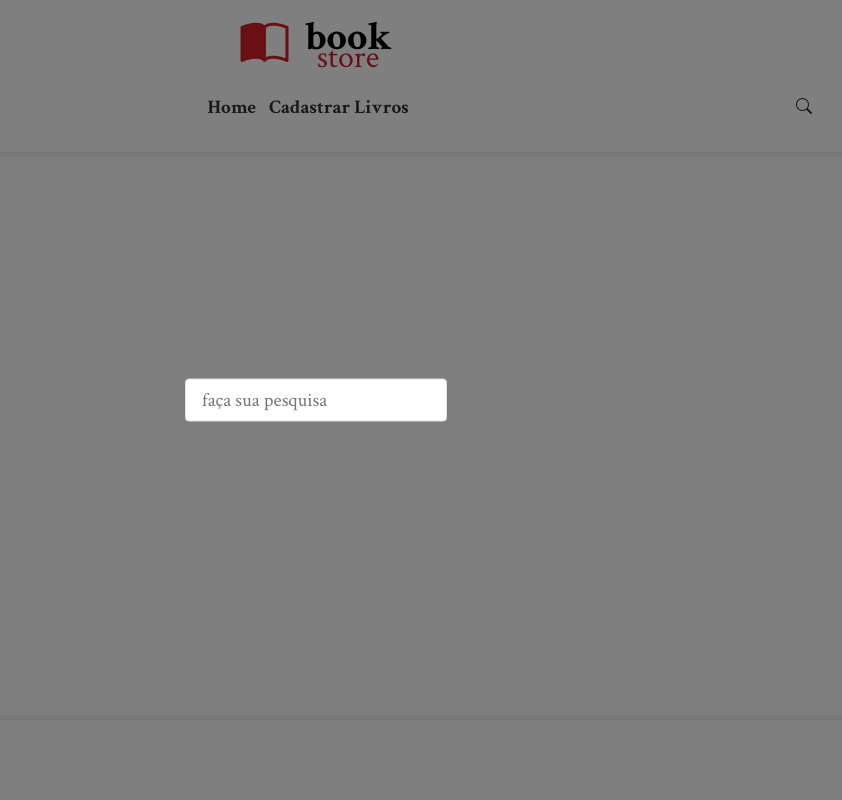
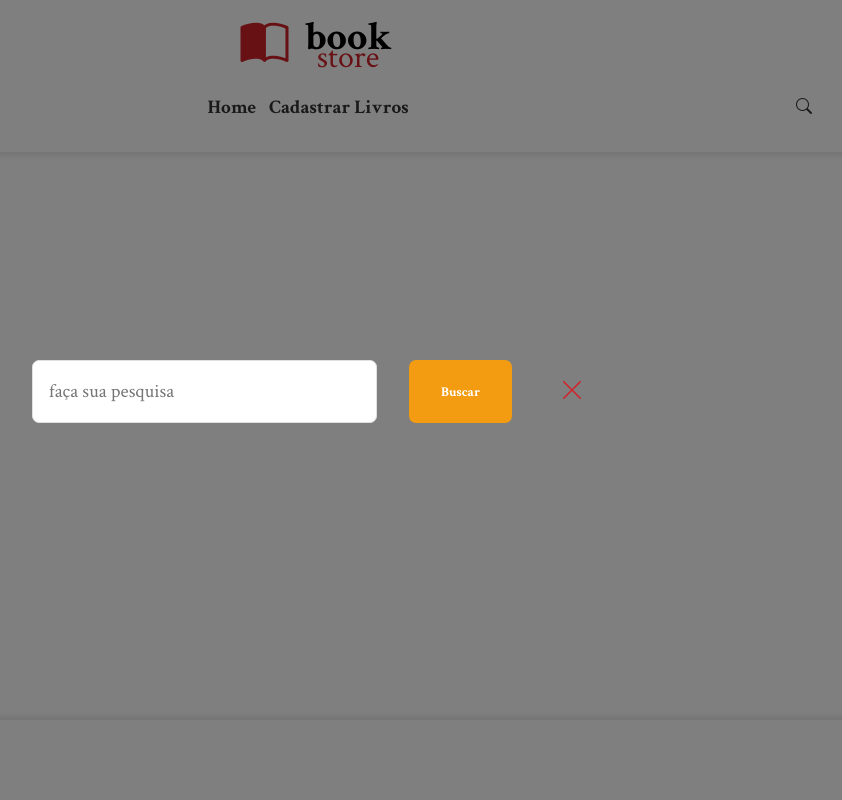
Before and after one commit to maiconDeSouza/sistema_de_gestao_de_bibliotecas, a Django app: template base/templates/base/pages/base.html in a window 1280 px wide, after a click that opens the changed part. Shown: the whole page, without its empty margins (324-1166 px from the left). Run offline with Django 5.2, Linux system fonts and the light colour scheme; the template is opened without the code that fills it, so the values that code supplies are empty.

Commit message:
end header

```diff
--- a/base/static/base/css/style.css
+++ b/base/static/base/css/style.css
@@ -49,6 +49,12 @@
   height: 100%;
   background-color: rgba(0, 0, 0, 0.5); /* Cor preta com 50% de opacidade */
   z-index: 900; /* Abaixo do input que terá z-index mais alto */
+}
+
+.btn {
+  padding: 1rem 2rem;
+  border: none;
+  border-radius: 7px;
 }
 
 body {
@@ -145,9 +151,6 @@ header nav li a:hover {
   color: var(--color-primary);
 }
 
-header nav input.search {
-  display: none;
-}
 
 header nav label {
   margin-left: auto;
@@ -162,7 +165,9 @@ header nav label:hover {
   color: var(--color-primary);
 }
 
-header nav input.search {
+header nav div.search {
+  width: 37.5rem;
+  height: 6rem;
   display: none;
   position: fixed;
   top: 50%;
@@ -171,12 +176,54 @@ header nav input.search {
   z-index: 1000; /* Acima do overlay */
   padding: 0.5rem 1rem;
   font-size: 1.2rem;
-  border: 1px solid var(--color-border);
-  border-radius: 4px;
 }
 
-header nav input#check:checked ~ input.search, header nav input#check:checked ~ .overlay{
+header nav input#check:checked ~ div.search, header nav input#check:checked ~ .overlay{
   display: block;
+}
+
+header nav div.search form {
+  display: flex;
+  gap: 2rem;
+}
+
+header nav div.search form input {
+  width: 25.5rem;
+  padding: 1rem;
+  border-radius: 7px;
+  border: 1px solid var(--color-border);
+  font-size: 1.2rem;
+}
+
+header nav div.search form input:focus {
+  border: 2px solid var(--color-primary); /* Borda vermelha de 2px */
+  outline: none; /* Remove o contorno padrão do navegador */
+}
+
+header nav div.search form button.btn {
+  background-color: var(--color-accent);
+  font-weight: 900;
+  color: var(--btn-text-color);
+  transition: all .6s;
+}
+
+header nav div.search form button.btn:hover {
+  background-color: var(--color-primary);
+}
+
+header nav div.search form label.btn {
+  padding: 1rem;
+}
+
+header nav div.search form label.btn i {
+  font-size: 1.5rem;
+  color: var(--color-primary);
+  font-weight: 900;
+  transition: all .6s;
+}
+
+header nav div.search form label.btn i:hover {
+  transform: scale(1.5);
 }
 
 /*
--- a/base/templates/base/pages/base.html
+++ b/base/templates/base/pages/base.html
@@ -6,29 +6,7 @@
 </head>
 <body>
     <header>
-        <div>
-            <i class="bi bi-book-half"></i>
-            <h1>
-                <strong>book</strong>
-                <span>store</span>
-            </h1>
-        </div>
-        <nav class="container">
-            <ul>
-                <li>
-                    <a href="">Home</a>
-                </li>
-                <li>
-                    <a href="">Cadastrar Livros</a>
-                </li>
-            </ul>
-            <input type="checkbox" id="check" hidden>
-            <input type="text" placeholder="faça sua pesquisa" class="search">
-            <label for="check" class="overlay"></label>
-            <label for="check">
-                <i class="bi bi-search"></i>
-            </label>
-        </nav>
+       {% include "base/partials/header_body.html" %}
     </header>
     <main>
         {% block main_content %}{% endblock main_content %}
--- /dev/null
+++ b/base/templates/base/partials/header_body.html
@@ -0,0 +1,31 @@
+<div>
+    <i class="bi bi-book-half"></i>
+    <h1>
+        <strong>book</strong>
+        <span>store</span>
+    </h1>
+</div>
+<nav class="container">
+    <ul>
+        <li>
+            <a href="">Home</a>
+        </li>
+        <li>
+            <a href="">Cadastrar Livros</a>
+        </li>
+    </ul>
+    <input type="checkbox" id="check" hidden>
+    <div class="search">
+        <form method="get">
+            <input type="text" placeholder="faça sua pesquisa" class="search">
+            <button type="submit" class="btn">Buscar</button>
+            <label for="check" class="btn">
+                <i class="bi bi-x-lg"></i>
+            </label>
+        </form>
+    </div>
+    <label for="check" class="overlay"></label>
+    <label for="check">
+        <i class="bi bi-search"></i>
+    </label>
+</nav>
--- a/book/models.py
+++ b/book/models.py
@@ -12,7 +12,7 @@ class Book(models.Model):
     title = models.CharField(max_length=200)
     author = models.ForeignKey(
         Author, on_delete=models.PROTECT, related_name='book_author')
-    isbn = models.CharField(max_length=16)
+    isbn = models.CharField(max_length=16, unique=True)
     publication_date = models.DateField()
     status = models.CharField(max_length=10, choices=STATUS_CHOICES)
     created_at = models.DateTimeField(auto_now_add=True)
```
Also changed, not shown: book/migrations/0002_alter_book_isbn.py (added).
